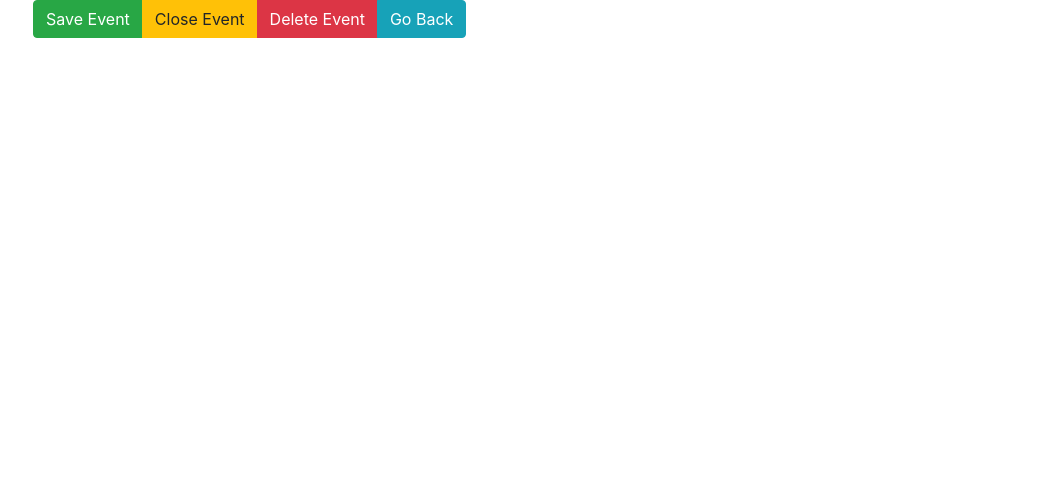
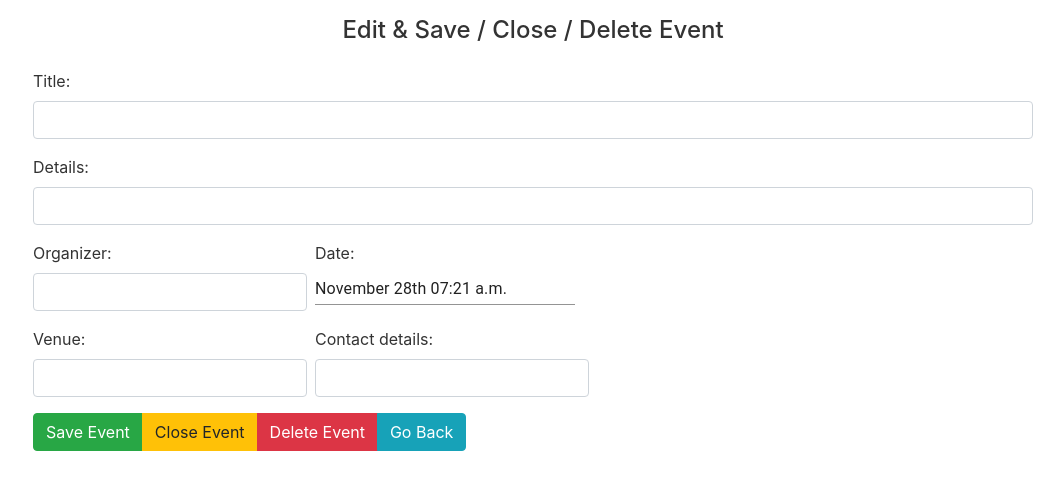
Before and after one commit to mydigita/mongo-office, a React (Create React App) app: page /mongo-office/event-manager/edit in a window 1280 px wide. Shown: the top 490 px of the page, without its empty margins (217-1280 px from the left). Built offline with nearby package versions, Linux system fonts and the light colour scheme; no server answers.

Commit message:
local update

```diff
--- a/src/components/edit.event-manager.component.js
+++ b/src/components/edit.event-manager.component.js
@@ -21,6 +21,22 @@ export default function EditEvent(){
     const username = localStorage.getItem('user');
     const userid= localStorage.getItem('userid');
     const [eventDate, setEventDate] = useState(new Date());
+    const eventId = window.location.href.split('/').reverse()[0];
+
+    useEffect((req, res)=>{
+
+        axios.get(`http://localhost:5000/mongo-office/event-manager/edit/${eventId}`)
+        .then(data=>{
+            if(data){
+                setTitle(data.data.title);
+                setDetails(data.data.details);
+                setOrganizer(data.data.organizer);
+                setEventDate(data.data.eventDate);
+                setVenue(data.data.venue);
+                setContactDetails(data.data.contactDetails);
+            }
+        })
+    }, [eventId]);
 
 
     function onChangeTitle(e){
@@ -52,9 +68,43 @@ export default function EditEvent(){
 
     return(
         <div className="body-part">
+            <div className="p-3 text-center">
+                <h4>Edit & Save / Close / Delete Event</h4>
+            </div>
 
             <div>
                 <form onSubmit={onSubmitSaveEvent}>
+                    <div className="form-group">
+                        <label>Title: </label>
+                        <input type="text" onChange={onChangeTitle} value={title} className="form-control" required/>
+                    </div>
+                    <div className="form-group">
+                        <label>Details: </label>
+                        <input type="text" onChange={onChangeDetails} value={details} className="form-control" required/>
+                    </div>
+                    <div className="d-flex flex-wrap justify-content-start">
+                        <div className="form-group pr-2">
+                            <label>Organizer:</label>
+                            <input type="text" onChange={onChnageOrganizer} value={organizer} className="form-control" required/>
+                        </div>
+                        <div className="form-group pr-2">
+                            <label>Date:</label>
+                            <MuiPickersUtilsProvider utils={DateFnsUtils}>
+                                <DateTimePicker value={eventDate} onChange={setEventDate} className="form-control" required/>
+                            </MuiPickersUtilsProvider>
+                        </div>
+                    </div>
+                    <div className="d-flex flex-wrap justify-content-start">
+                        <div className="form-group pr-2">
+                            <label>Venue:</label>
+                            <input type="text" onChange={onChangeVenue} value={venue} className="form-control" required/>
+                        </div>
+
+                        <div className="form-group pr-2">
+                            <label>Contact details: </label>
+                            <input type="text" onChange={onChangeContactDetails} value={contactDetails} className="form-control" required/>
+                        </div>
+                    </div>
 
 
                     <div className="btn-group">
--- a/src/components/event-manager.component.js
+++ b/src/components/event-manager.component.js
@@ -36,7 +36,7 @@ export default function EventManager(){
         setOrganizer(e.target.value);
     }
     function onChangeVenue(e){
-        setVenue(e.target.venue);
+        setVenue(e.target.value);
     }
     function onChangeContactDetails(e){
         setContactDetails(e.target.value);
@@ -84,6 +84,7 @@ export default function EventManager(){
     return(
         <div className="body-part">
             {/* Event registration */}
+            <div><h3>View Events</h3></div>
             <div>
                 <form onSubmit={onSubmitEventRegistration}>
                     <div className="form-group">
```
Also changed, not shown: 1 other file (tests, documents, lock files or other folders).
